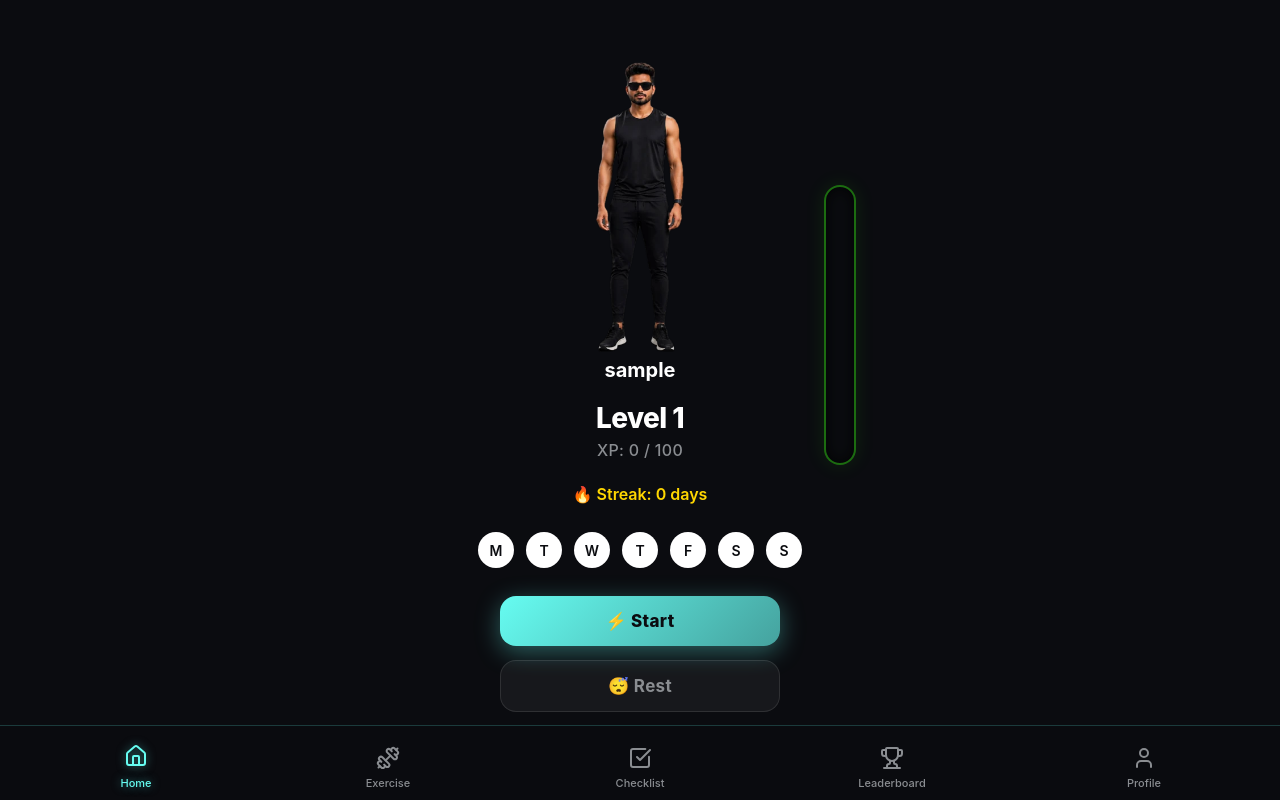
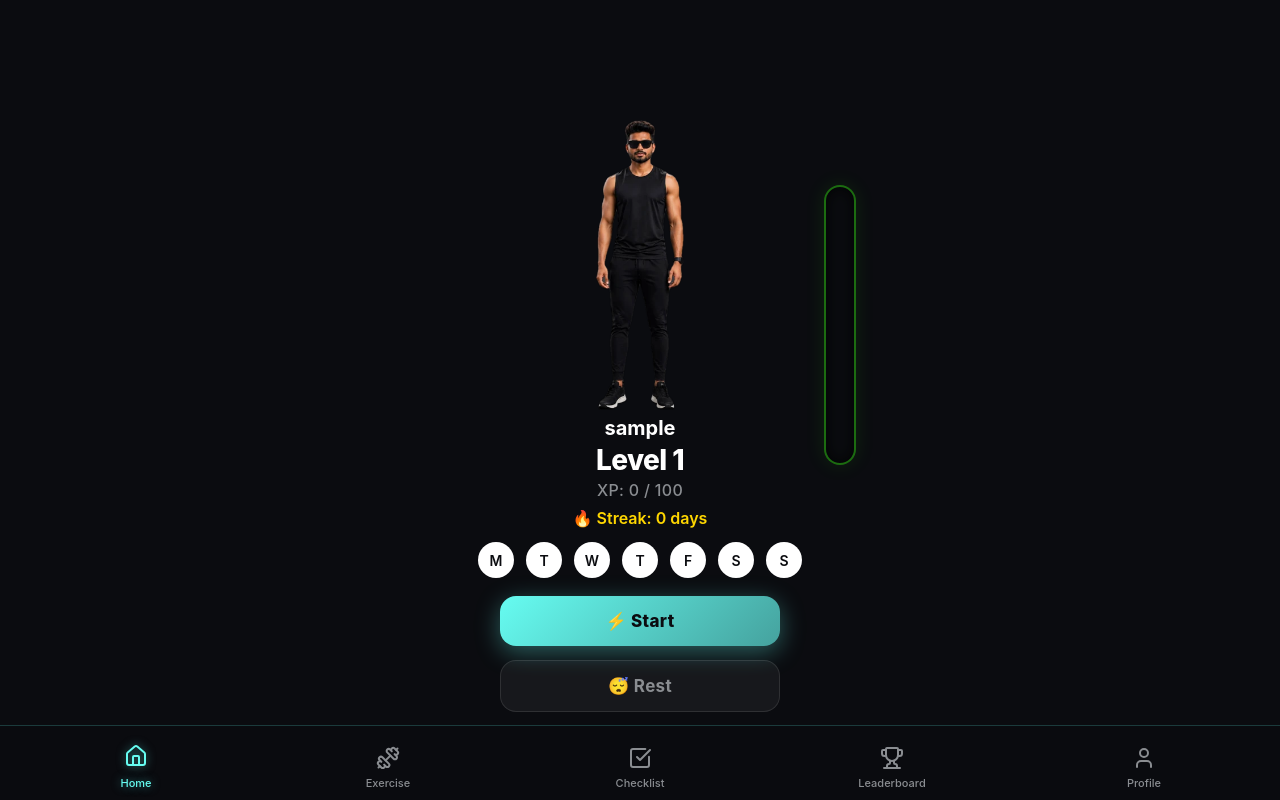
Before and after one commit to kiranreddy916/XP-Life, a React (Vite) app: page /home in a window 1280 px wide. Built offline with nearby package versions, Linux system fonts and the light colour scheme; no server answers; sample sign-in values are in the browser's storage.

Commit message:
style: reduce vertical spacing between XP section and streak symbol badge

```diff
--- a/src/App.css
+++ b/src/App.css
@@ -36,8 +36,8 @@
   display: flex;
   flex-direction: column;
   align-items: center;
-  margin-top: 20px;
-  margin-bottom: 4px;
+  margin-top: 4px;
+  margin-bottom: 2px;
 }
 
 .level-text {
@@ -52,7 +52,7 @@
   font-size: 16px;
   font-weight: 500;
   color: var(--text-secondary);
-  margin-top: 4px;
+  margin-top: 2px;
   letter-spacing: 0.02em;
 }
 
@@ -64,13 +64,13 @@
   color: var(--accent-gold);
   font-weight: 600;
   font-size: 16px;
-  margin: 20px 0 28px;
+  margin: 6px 0 14px;
 }
 
 .weekly-tracker {
   display: flex;
   gap: 12px;
-  margin-bottom: 24px;
+  margin-bottom: 14px;
 }
 
 /* ── Home Action Buttons ── */
```
